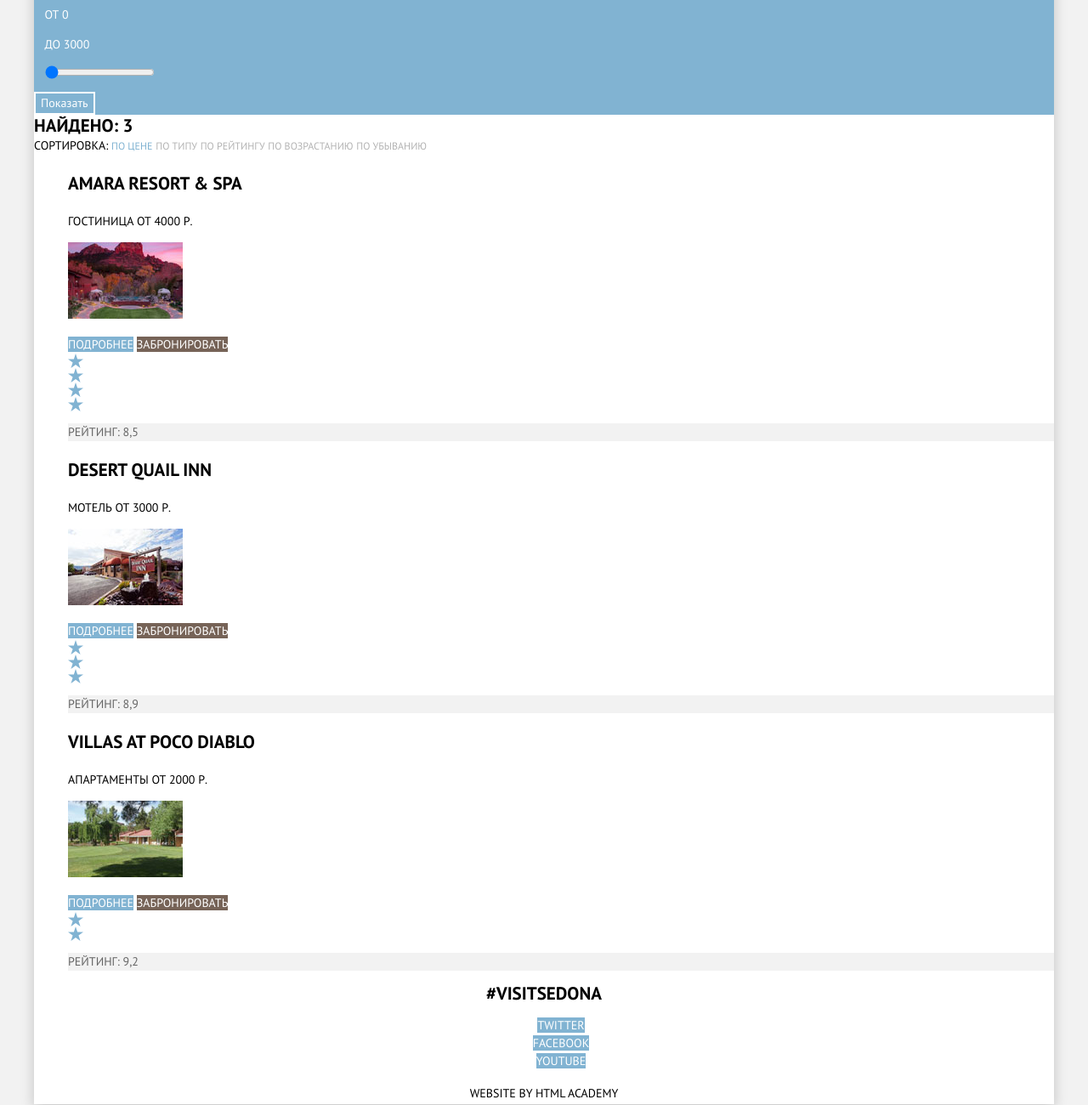
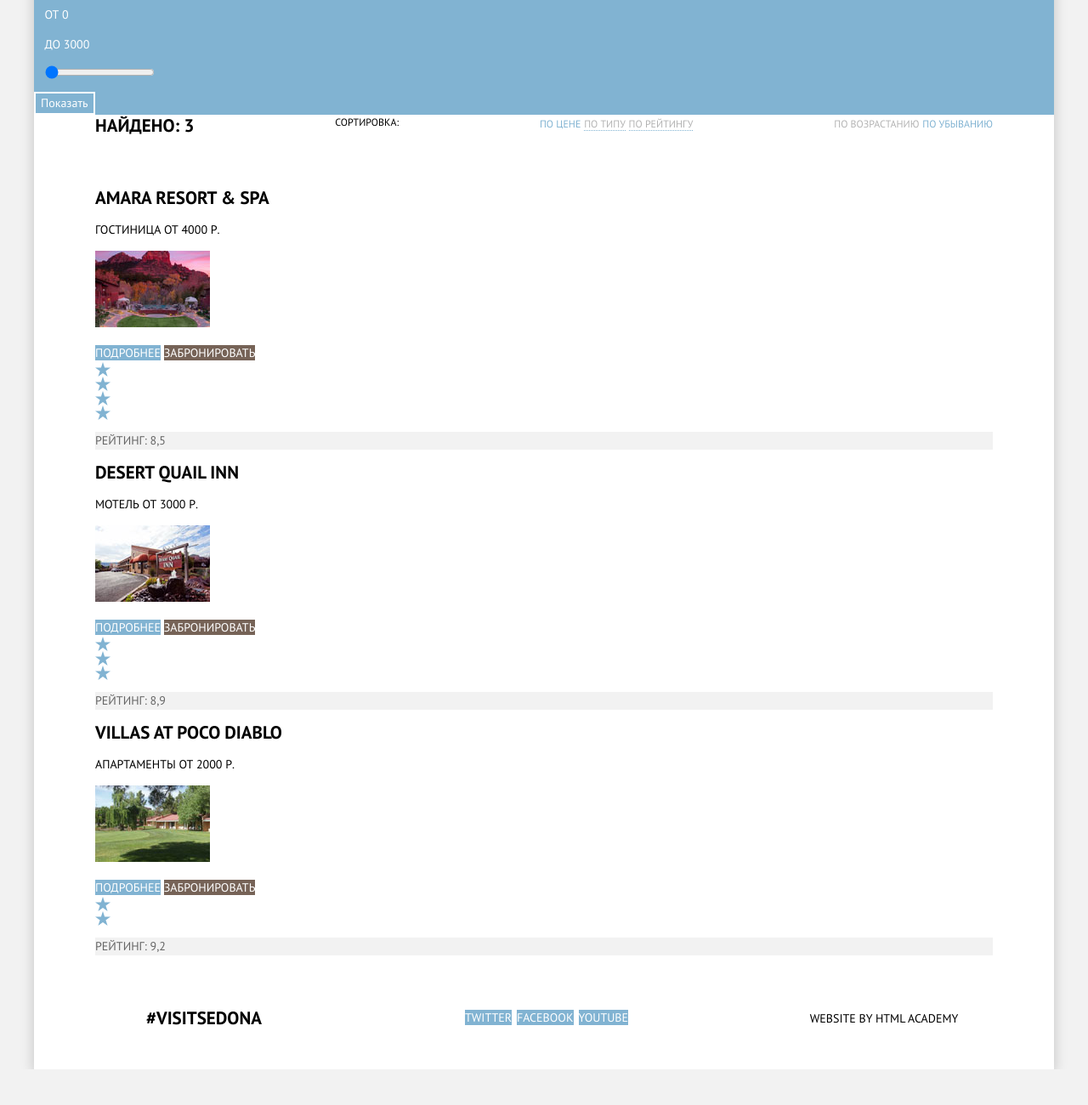
Before and after one commit to Matilda-Kric/633217-sedona, a plain HTML site: page catalog.html in a window 1280 px wide. Shown: the part 340-1640 px from the top of the page at 85% size. After the commit the page ends 1598 px from the top, so only its background shows below. Drawn offline with nearby package versions, Linux system fonts and the light colour scheme.

Commit message:
Сетки 2

```diff
--- a/catalog.html
+++ b/catalog.html
@@ -106,16 +106,18 @@
 			</section>
 			<section class="catalog">
 				<h2 class="visually-hidden">Список гостиниц</h2>
-
-				<span class="amount">Найдено: 3</span>
 				<div class="catalog-sorting">
-					<span>Сортировка:</span>
-					<a class="active-sort" href="#price" aria-label="Отсортировать по цене">По цене</a>
-					<a href="#type" aria-label="Отсортировать по типу">По типу</a>
-					<a href="#rating" aria-label="Отсортировать по рейтингу">По рейтингу</a>
-
-					<a href="#sort-up" aria-label="Отсортировать по возрастанию">По возрастанию</a>
-					<a href="#sort-down" aria-label="Отсортировать по убыванию">По убыванию</a>
+					<p class="amount">Найдено: 3</p>
+					<p>Сортировка:</p>
+					<div class="sort">
+						<a class="active-sort" href="#price" aria-label="Отсортировать по цене">По цене</a>
+						<a href="#type" aria-label="Отсортировать по типу">По типу</a>
+						<a href="#rating" aria-label="Отсортировать по рейтингу">По рейтингу</a>
+					</div>
+					<div class="sort-up-down">
+						<a class="sort-up" href="#sort-up" aria-label="Отсортировать по возрастанию">По возрастанию</a>
+						<a class="sort-down active-sort" href="#sort-down" aria-label="Отсортировать по убыванию">По убыванию</a>
+					</div>
 				</div>
 
 				<ul class="catalog-list">
@@ -197,7 +199,7 @@
 			</section>
 		</main>
 		<!--Подвал сайта-->
-		<footer>
+		<footer class="main-footer">
 			<div class="footer-tag">
 				<a href="#" aria-label="Искать по тегу visitsedona">#visitsedona</a>
 			</div>
--- a/css/style.css
+++ b/css/style.css
@@ -14,10 +14,18 @@ a{
 	text-decoration: none;
 }
 
+img{
+	max-width: 100%;
+	height: auto;
+}
+
 .logo{
 	position: absolute;
 	top: 0;
-	left: 600px;
+	left: 50%;
+	width: 140px;
+	height: 72px;
+	margin-left: -70px;
 }
 
 .visually-hidden{
@@ -65,12 +73,6 @@ a{
 	list-style: none;
 }
 
-.top-menu li{
-	width: 239px;
-	height: 56px;
-	box-sizing: border-box;
-}
-
 .top-menu li:nth-of-type(1){
 	padding-left: 72px;
 	text-align: left;
@@ -112,6 +114,8 @@ a{
 }
 
 .filters{
+	width: 100%;
+	min-height: 217px;
 	color: #ffffff;
 	background-image: url("../img/filter_background.jpg");
 	background-repeat: no-repeat;
@@ -244,11 +248,39 @@ a{
 	font-weight: 400;
 }
 
-.footer{
-	background-color: rgba(0, 0, 0, 0.9);
+.search-hotels-button{
+	font: inherit;
+	font-size: 21px;
+	font-weight: 700;
+	line-height: 26px;
+	text-transform: uppercase;
+	color: #ffffff;
+	background-color: #766357;
+	border: none;
+}
+
+.search-hotels-button:hover,
+.search-hotels-button:focus{
+	outline: none;
+	color: #ffffff;
+	background-color: #604e43;
+}
+
+.search-hotels-button:active{
+	color: rgba(255, 255, 255, 0.3);
+	background-color: #503e33;
+}
+
+.main-footer{
+	display: flex;
+	align-items: center;
+	width: 100%;
+    min-height: 120px;
+	background-color: rgba(255, 255, 255, 0.9);
 }
 
 .footer-tag{
+	width: 400px;
 	text-align: center;
 }
 
@@ -260,14 +292,20 @@ a{
 }
 
 .footer-social ul{
+	margin: 0;
+	padding: 0;
+	display: flex;
+	justify-content: center;
 	list-style: none;
 }
 
 .footer-social{
+	width: 400px;
 	text-align: center;
 }
 
 .social-button{
+	margin-left: 6px;
 	font: inherit;
 	color: #ffffff;
 	background-color: #81b3d2;
@@ -285,39 +323,24 @@ a{
 }
 
 .footer-copyright{
+	width: 400px;
 	line-height: 26px;
 	font-weight: 400;
 	text-align: center;
+}
+
+.footer-copyright p{
+	margin: 0;
+	padding: 0;
 }
 
 .footer-copyright a{
 	color: #000000;
 }
 
-.search-hotels-button{
-	font-size: 21px;
-	line-height: 26px;
-	font-weight: 700;
-	text-align: center;
-	color: #ffffff;
-	background-color: #766357;
-}
-
 .modal{
 	background-color: #ffffff;
 	box-shadow: 0 7px 15px rgba(0, 1, 1, 0.15);
-}
-
-.search-hotels-button:hover,
-.search-hotels-button:focus{
-	outline: none;
-	color: #ffffff;
-	background-color: #604e43;
-}
-
-.search-hotels-button:active{
-	color: rgba(255, 255, 255, 0.3);
-	background-color: #503e33;
 }
 
 .search-form{
@@ -397,52 +420,92 @@ a{
 	background-color: #5496bd;
 }
 
+.catalog-sorting p{
+	padding: 0;
+	margin: 0;
+	font-size: 12px;
+	line-height: 18px;
+}
+
 .catalog .amount{
 	font-size: 21px;
 	line-height: 26px;
 	font-weight: 700;
 }
 
-.catalog-sorting a{
+.catalog-sorting {
+	margin: 0 auto;
+	width: 1056px;
+	min-height: 85px;
+	display: flex;
+	justify-content: space-between;
+}
+
+.sort a{
+	font-size: 12px;
+	line-height: 18px;
+	color: rgba(0, 0, 0, 0.3);
+	border-bottom: 1px dotted #81b3d2;
+}
+
+.sort a:hover,
+.sort a:focus{
+	outline: none;
+	color: #81b3d2;
+}
+
+.sort a:active{
+	color: #000000;
+	border: none;
+}
+
+.sort-up-down a{
 	font-size: 12px;
 	line-height: 18px;
 	color: rgba(0, 0, 0, 0.3);
 }
 
-.catalog-sorting a:hover,
-.catalog-sorting a:focus{
+.sort-up-down a:hover,
+.sort-up-down a:focus{
+	color: #000000;
+}
+
+.sort-up-down a:active{
+	color: #81b3d2;
+}
+
+.catalog-sorting .active-sort{
+	color: #81b3d2;
+	border: none;
+}
+
+.catalog-list{
+	margin: 0 auto;
+	padding: 0;
+	width: 1056px;
+	display: flex;
+	flex-direction: column;
+	list-style: none;
+}
+
+.catalog-item h3{
+	margin: 0;
+	padding: 0;
+	font-size: 21px;
+	line-height: 26px;
+}
+
+.catalog-item a{
+	color: #000000;
+}
+
+.catalog-item a:hover,
+.catalog-item a:focus{
 	outline: none;
 	color: #81b3d2;
 }
 
-.catalog-sorting a:active{
-	color: #000000;
-}
-
-.catalog-sorting .active-sort{
-	color: #81b3d2;
-}
-
-.catalog-list{
-	list-style: none;
-}
-
-.catalog-list h3{
-	font-size: 21px;
-	line-height: 26px;
-}
-
-.catalog-list a{
-	color: #000000;
-}
-
-.catalog-list a:hover,
-.catalog-list a:focus{
-	outline: none;
-	color: #81b3d2;
-}
-
-.catalog-list a:focus{
+.catalog-item a:active{
 	color: rgba(0, 0, 0, 0.3);
 }
 
```
Also changed, not shown: index.html (+3 -2 lines).
